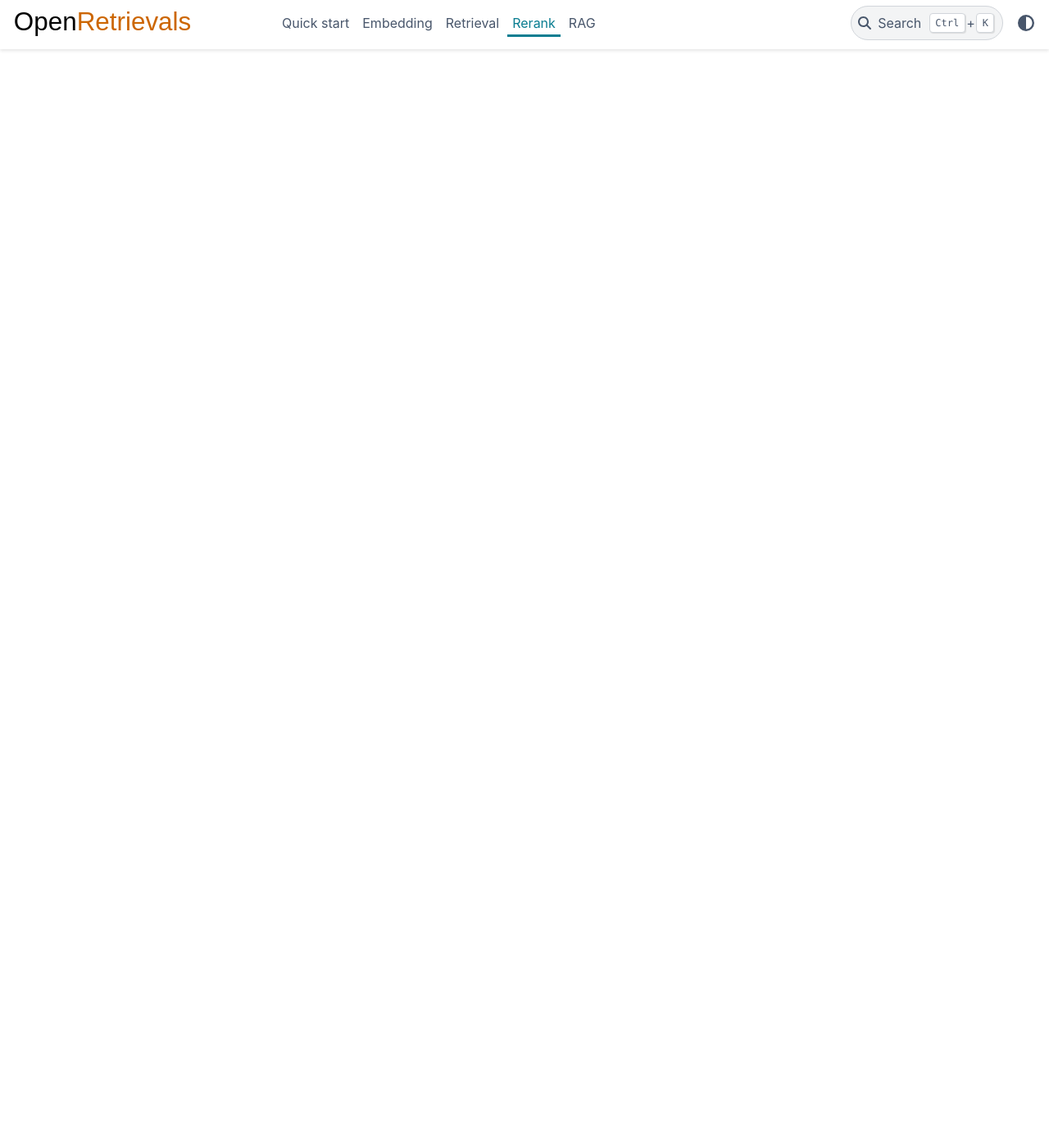
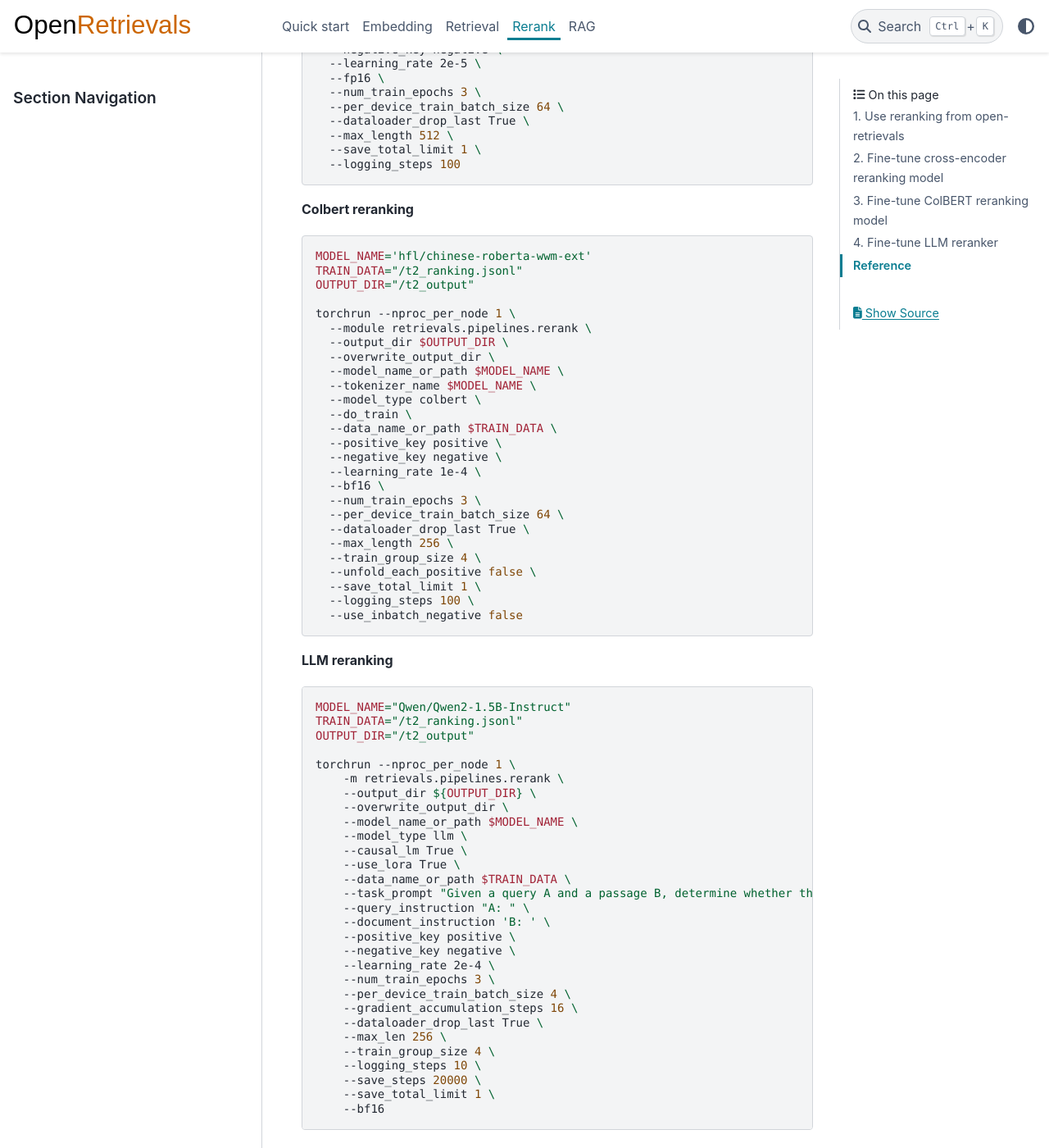
Before and after one commit to LongxingTan/open-retrievals, a Sphinx documentation site: the page built from docs/source/rerank.rst, in a window 1280 px wide and 1400 px high, scrolled down 4409 px. Shown: the whole window at 82% size. Built offline with Sphinx 7.4.7 and the PyData theme 0.15.4, drawn with Linux system fonts in a browser that asks for light colours; before the commit the page ends 4469 px from its top, so only the background shows below that; some of the changed text lies outside the part shown.

```diff
--- a/docs/source/rerank.rst
+++ b/docs/source/rerank.rst
@@ -214,6 +214,101 @@ Rerank
     + passages + '\n\nOutput only the passage label of the most relevant passage:'
 
 
+**Cross encoder reranking**
+
+.. code-block:: shell
+
+    MODEL_NAME="BAAI/bge-reranker-base"
+    TRAIN_DATA="/t2_ranking.jsonl"
+    OUTPUT_DIR="/t2_output"
+
+    torchrun --nproc_per_node 1 \
+      -m retrievals.pipelines.rerank \
+      --output_dir $OUTPUT_DIR \
+      --overwrite_output_dir \
+      --model_name_or_path $MODEL_NAME \
+      --model_type cross-encoder \
+      --do_train \
+      --data_name_or_path $TRAIN_DATA \
+      --positive_key positive \
+      --negative_key negative \
+      --learning_rate 2e-5 \
+      --fp16 \
+      --num_train_epochs 3 \
+      --per_device_train_batch_size 64 \
+      --dataloader_drop_last True \
+      --max_length 512 \
+      --save_total_limit 1 \
+      --logging_steps 100
+
+
+**Colbert reranking**
+
+.. code-block:: shell
+
+    MODEL_NAME='hfl/chinese-roberta-wwm-ext'
+    TRAIN_DATA="/t2_ranking.jsonl"
+    OUTPUT_DIR="/t2_output"
+
+    torchrun --nproc_per_node 1 \
+      --module retrievals.pipelines.rerank \
+      --output_dir $OUTPUT_DIR \
+      --overwrite_output_dir \
+      --model_name_or_path $MODEL_NAME \
+      --tokenizer_name $MODEL_NAME \
+      --model_type colbert \
+      --do_train \
+      --data_name_or_path $TRAIN_DATA \
+      --positive_key positive \
+      --negative_key negative \
+      --learning_rate 1e-4 \
+      --bf16 \
+      --num_train_epochs 3 \
+      --per_device_train_batch_size 64 \
+      --dataloader_drop_last True \
+      --max_length 256 \
+      --train_group_size 4 \
+      --unfold_each_positive false \
+      --save_total_limit 1 \
+      --logging_steps 100 \
+      --use_inbatch_negative false
+
+
+**LLM reranking**
+
+.. code-block:: shell
+
+    MODEL_NAME="Qwen/Qwen2-1.5B-Instruct"
+    TRAIN_DATA="/t2_ranking.jsonl"
+    OUTPUT_DIR="/t2_output"
+
+    torchrun --nproc_per_node 1 \
+        -m retrievals.pipelines.rerank \
+        --output_dir ${OUTPUT_DIR} \
+        --overwrite_output_dir \
+        --model_name_or_path $MODEL_NAME \
+        --model_type llm \
+        --causal_lm True \
+        --use_lora True \
+        --data_name_or_path $TRAIN_DATA \
+        --task_prompt "Given a query A and a passage B, determine whether the passage contains an answer to the query by providing a prediction of either 'Yes' or 'No'." \
+        --query_instruction "A: " \
+        --document_instruction 'B: ' \
+        --positive_key positive \
+        --negative_key negative \
+        --learning_rate 2e-4 \
+        --num_train_epochs 3 \
+        --per_device_train_batch_size 4 \
+        --gradient_accumulation_steps 16 \
+        --dataloader_drop_last True \
+        --max_len 256 \
+        --train_group_size 4 \
+        --logging_steps 10 \
+        --save_steps 20000 \
+        --save_total_limit 1 \
+        --bf16
+
+
 Reference
 -------------------
 
```
Also changed, not shown: docs/source/embed.rst (+65 -0 lines), docs/source/retrieval.rst (+19 -0 lines), examples/README.md, examples/README_zh_CN.md.
